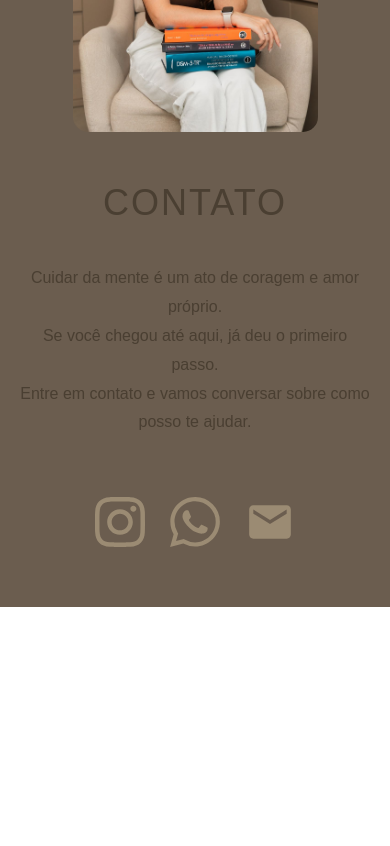
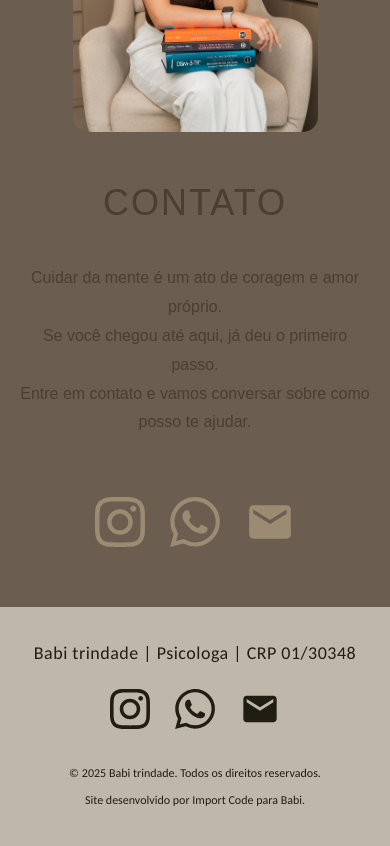
Before and after one commit to luan-sousaa/babi_site, a plain HTML site: page index.html in a window 390 px wide. Shown: the part 3377-4223 px from the top of the page. Before the commit the page ends 3984 px from the top, so only its background shows below. Drawn offline with Linux system fonts and the light colour scheme; a web font is replaced by a local one.

Commit message:
Criacao do roda pé do site e troca de fonte

```diff
--- a/css/style.css
+++ b/css/style.css
@@ -647,3 +647,121 @@ body {
         max-width: 250px;
     }
 }
+
+/* Footer */
+.footer {
+    background-color: rgba(191, 184, 170, 1);
+    padding: 50px 20px;
+    text-align: center;
+}
+
+.footer-content {
+    max-width: 800px;
+    margin: 0 auto;
+    display: flex;
+    flex-direction: column;
+    align-items: center;
+    gap: 25px;
+}
+
+.footer-title {
+    font-family: 'Carlito', sans-serif;
+    font-size: 24px;
+    font-weight: 400;
+    color: rgba(32, 29, 18, 1);
+    letter-spacing: 0.5px;
+    margin: 0;
+}
+
+.footer-icons {
+    display: flex;
+    gap: 40px;
+    align-items: center;
+    justify-content: center;
+}
+
+.footer-icon {
+    width: 50px;
+    height: 50px;
+    color: rgba(32, 29, 18, 1);
+    transition: transform 0.3s ease, color 0.3s ease;
+    display: flex;
+    align-items: center;
+    justify-content: center;
+}
+
+.footer-icon:hover {
+    transform: scale(1.1);
+    color: rgba(32, 29, 18, 1);
+}
+
+.footer-icon svg {
+    width: 100%;
+    height: 100%;
+}
+
+.footer-text {
+    display: flex;
+    flex-direction: column;
+    gap: 8px;
+    margin-top: 10px;
+}
+
+.footer-copyright,
+.footer-credits {
+    font-family: 'Carlito', sans-serif;
+    font-size: 18px;
+    font-weight: 400;
+    color: rgba(32, 29, 18, 1);
+    margin: 0;
+    line-height: 1.6;
+}
+
+/* Responsividade do Footer */
+@media (max-width: 768px) {
+    .footer {
+        padding: 40px 20px;
+    }
+
+    .footer-title {
+        font-size: 20px;
+    }
+
+    .footer-icon {
+        width: 45px;
+        height: 45px;
+    }
+
+    .footer-icons {
+        gap: 30px;
+    }
+
+    .footer-copyright,
+    .footer-credits {
+        font-size: 13px;
+    }
+}
+
+@media (max-width: 480px) {
+    .footer {
+        padding: 35px 15px;
+    }
+
+    .footer-title {
+        font-size: 18px;
+    }
+
+    .footer-icon {
+        width: 40px;
+        height: 40px;
+    }
+
+    .footer-icons {
+        gap: 25px;
+    }
+
+    .footer-copyright,
+    .footer-credits {
+        font-size: 12px;
+    }
+}
--- a/index.html
+++ b/index.html
@@ -7,7 +7,7 @@
     <link rel="stylesheet" href="css/style.css">
     <link rel="preconnect" href="https://fonts.googleapis.com">
     <link rel="preconnect" href="https://fonts.gstatic.com" crossorigin>
-    <link href="https://fonts.googleapis.com/css2?family=Italiana&family=Montserrat:wght@300;400;500;600&family=Hedvig+Letters+Sans&family=Playfair+Display:wght@400;500;600&display=swap" rel="stylesheet">
+    <link href="https://fonts.googleapis.com/css2?family=Italiana&family=Montserrat:wght@300;400;500;600&family=Hedvig+Letters+Sans&family=Playfair+Display:wght@400;500;600&family=Carlito:wght@400;700&display=swap" rel="stylesheet">
 </head>
 <body>
     <header class="header">
@@ -163,5 +163,36 @@
         </div>
     </section>
 
+    <footer class="footer">
+        <div class="footer-content">
+            <h3 class="footer-title">Babi trindade | Psicologa | CRP 01/30348</h3>
+
+            <div class="footer-icons">
+                <a href="https://instagram.com/" target="_blank" class="footer-icon" aria-label="Instagram">
+                    <svg viewBox="0 0 24 24" fill="currentColor">
+                        <path d="M12 2.163c3.204 0 3.584.012 4.85.07 3.252.148 4.771 1.691 4.919 4.919.058 1.265.069 1.645.069 4.849 0 3.205-.012 3.584-.069 4.849-.149 3.225-1.664 4.771-4.919 4.919-1.266.058-1.644.07-4.85.07-3.204 0-3.584-.012-4.849-.07-3.26-.149-4.771-1.699-4.919-4.92-.058-1.265-.07-1.644-.07-4.849 0-3.204.013-3.583.07-4.849.149-3.227 1.664-4.771 4.919-4.919 1.266-.057 1.645-.069 4.849-.069zm0-2.163c-3.259 0-3.667.014-4.947.072-4.358.2-6.78 2.618-6.98 6.98-.059 1.281-.073 1.689-.073 4.948 0 3.259.014 3.668.072 4.948.2 4.358 2.618 6.78 6.98 6.98 1.281.058 1.689.072 4.948.072 3.259 0 3.668-.014 4.948-.072 4.354-.2 6.782-2.618 6.979-6.98.059-1.28.073-1.689.073-4.948 0-3.259-.014-3.667-.072-4.947-.196-4.354-2.617-6.78-6.979-6.98-1.281-.059-1.69-.073-4.949-.073zm0 5.838c-3.403 0-6.162 2.759-6.162 6.162s2.759 6.163 6.162 6.163 6.162-2.759 6.162-6.163c0-3.403-2.759-6.162-6.162-6.162zm0 10.162c-2.209 0-4-1.79-4-4 0-2.209 1.791-4 4-4s4 1.791 4 4c0 2.21-1.791 4-4 4zm6.406-11.845c-.796 0-1.441.645-1.441 1.44s.645 1.44 1.441 1.44c.795 0 1.439-.645 1.439-1.44s-.644-1.44-1.439-1.44z"/>
+                    </svg>
+                </a>
+
+                <a href="https://wa.me/5511999999999" target="_blank" class="footer-icon" aria-label="WhatsApp">
+                    <svg viewBox="0 0 24 24" fill="currentColor">
+                        <path d="M17.472 14.382c-.297-.149-1.758-.867-2.03-.967-.273-.099-.471-.148-.67.15-.197.297-.767.966-.94 1.164-.173.199-.347.223-.644.075-.297-.15-1.255-.463-2.39-1.475-.883-.788-1.48-1.761-1.653-2.059-.173-.297-.018-.458.13-.606.134-.133.298-.347.446-.52.149-.174.198-.298.298-.497.099-.198.05-.371-.025-.52-.075-.149-.669-1.612-.916-2.207-.242-.579-.487-.5-.669-.51-.173-.008-.371-.01-.57-.01-.198 0-.52.074-.792.372-.272.297-1.04 1.016-1.04 2.479 0 1.462 1.065 2.875 1.213 3.074.149.198 2.096 3.2 5.077 4.487.709.306 1.262.489 1.694.625.712.227 1.36.195 1.871.118.571-.085 1.758-.719 2.006-1.413.248-.694.248-1.289.173-1.413-.074-.124-.272-.198-.57-.347m-5.421 7.403h-.004a9.87 9.87 0 01-5.031-1.378l-.361-.214-3.741.982.998-3.648-.235-.374a9.86 9.86 0 01-1.51-5.26c.001-5.45 4.436-9.884 9.888-9.884 2.64 0 5.122 1.03 6.988 2.898a9.825 9.825 0 012.893 6.994c-.003 5.45-4.437 9.884-9.885 9.884m8.413-18.297A11.815 11.815 0 0012.05 0C5.495 0 .16 5.335.157 11.892c0 2.096.547 4.142 1.588 5.945L.057 24l6.305-1.654a11.882 11.882 0 005.683 1.448h.005c6.554 0 11.89-5.335 11.893-11.893a11.821 11.821 0 00-3.48-8.413z"/>
+                    </svg>
+                </a>
+
+                <a href="mailto:contato@psiabegail.com" class="footer-icon" aria-label="Email">
+                    <svg viewBox="0 0 24 24" fill="currentColor">
+                        <path d="M20 4H4c-1.1 0-1.99.9-1.99 2L2 18c0 1.1.9 2 2 2h16c1.1 0 2-.9 2-2V6c0-1.1-.9-2-2-2zm0 4l-8 5-8-5V6l8 5 8-5v2z"/>
+                    </svg>
+                </a>
+            </div>
+
+            <div class="footer-text">
+                <p class="footer-copyright">© 2025 Babi trindade. Todos os direitos reservados.</p>
+                <p class="footer-credits">Site desenvolvido por Import Code para Babi.</p>
+            </div>
+        </div>
+    </footer>
+
 </body>
 </html>
```
